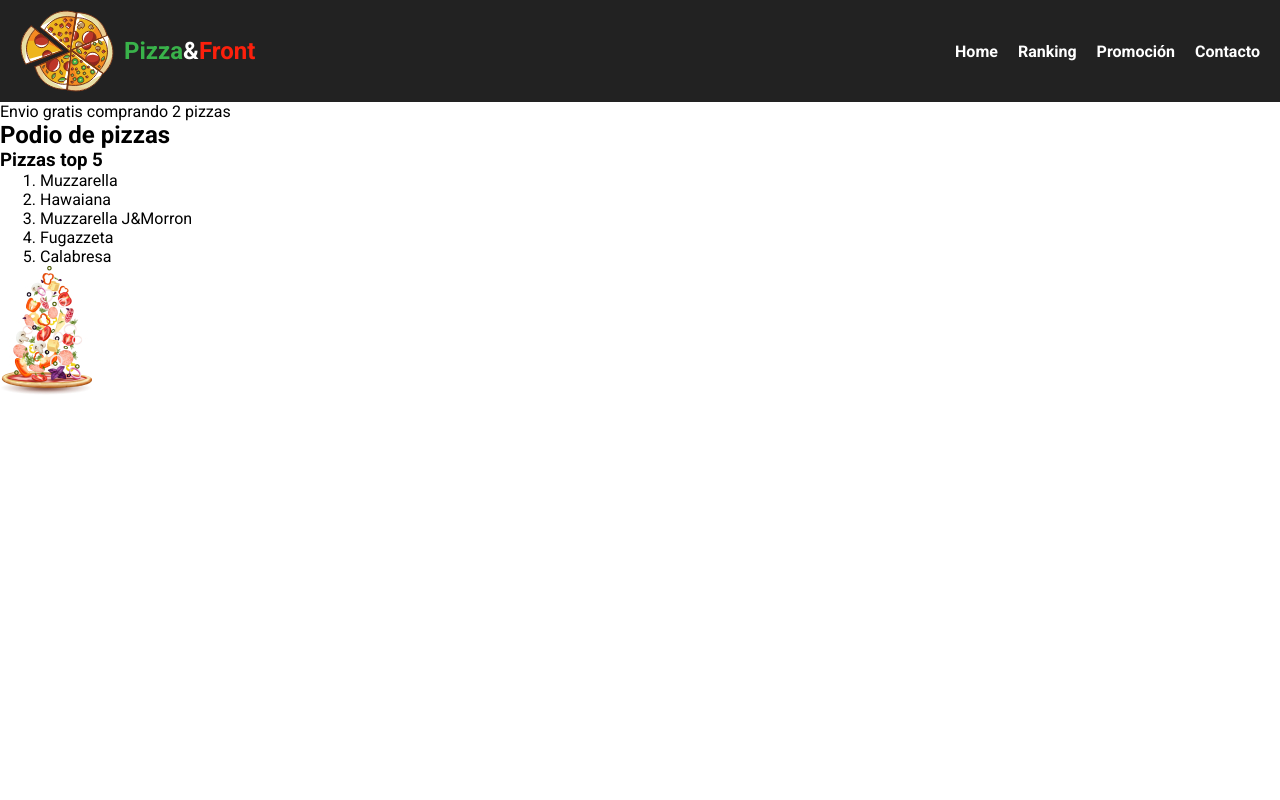
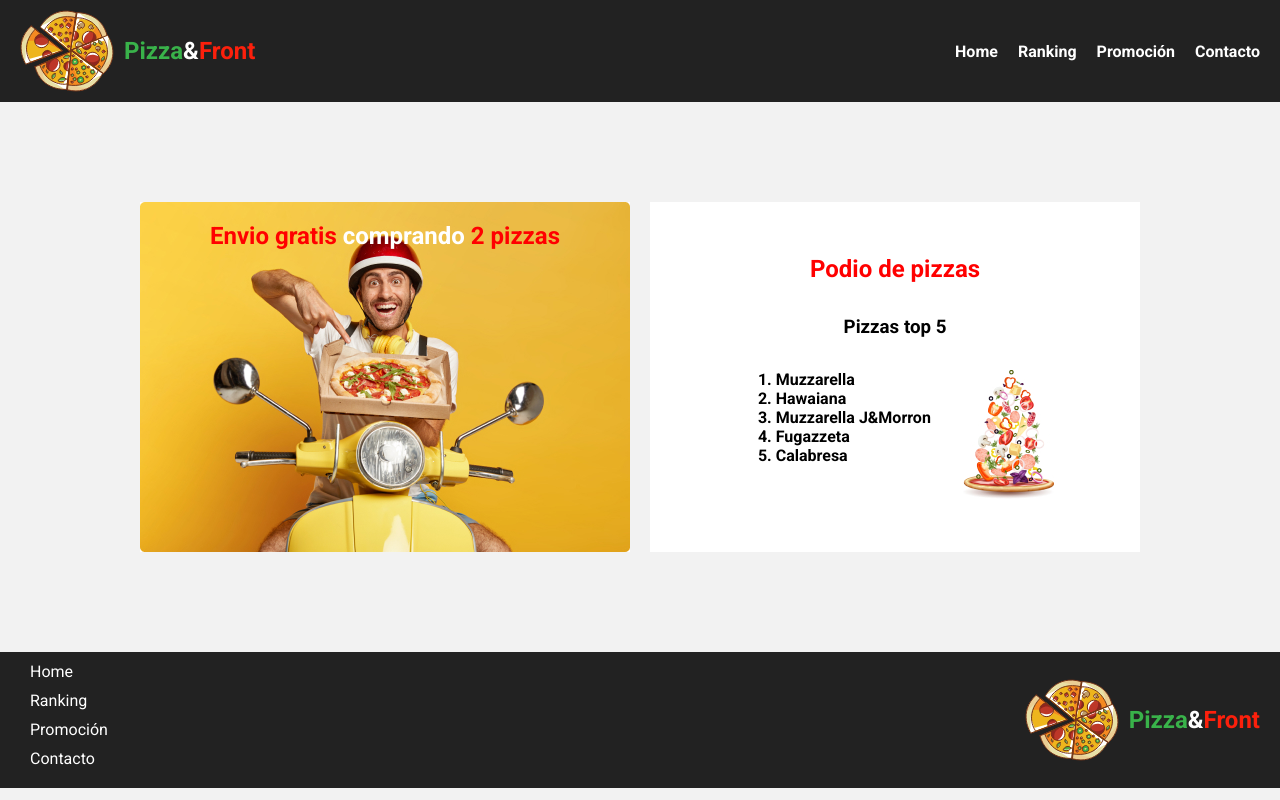
Before and after one commit to Franco-luque/Pizzeria, a plain HTML site: page index.html in a window 1280 px wide. Drawn offline with Linux system fonts and the light colour scheme.

Commit message:
termina maquetado

```diff
--- a/css/syles.css
+++ b/css/syles.css
@@ -1,13 +1,15 @@
 @import url('https://fonts.googleapis.com/css2?family=Roboto:ital,wght@0,100;0,300;0,400;0,500;0,700;0,900;1,100;1,300;1,400;1,500;1,700;1,900&display=swap');
 body {
     font-family: 'Roboto', sans-serif;
+    background-color: #f2f2f2;
 }
 
 * {
     margin: 0;
+    box-sizing: border-box;
 }
 
-header {
+.barra-logo-nav {
     display: flex;
     justify-content: space-between;
     background-color: #222;
@@ -41,3 +43,63 @@ ul {
 .front {
     color: #fc200c
 }
+
+main {
+    margin: 100px 0;
+    display: flex;
+    gap: 20px;
+    justify-content: center;
+}
+
+.card-izq {
+    background-image: url(../images/delivery.jpg);
+    width: 490px;
+    height: 350px;
+    text-align: center;
+    padding: 20px;
+}
+
+main h2 {
+    font-size: 24px;
+    font-weight: 700;
+    color: red;
+}
+
+.card-izq h2 span {
+    color: white;
+}
+
+.card-der {
+    width: 490px;
+    height: 350px;
+    display: flex;
+    padding: 20px;
+    flex-direction: column;
+    justify-content: space-evenly;
+    align-items: center;
+    background-color: white;
+    font-weight: 700;
+}
+
+.card-der div {
+    display: flex;
+    width: 350px;
+    justify-content: space-around;
+}
+
+.ingredientes {
+    width: 92px;
+    height: 129px;
+}
+
+footer {
+    flex-direction: row-reverse;
+}
+
+footer ul {
+    padding-left: 10px;
+}
+
+footer li {
+    padding-bottom: 10px;
+}
--- a/index.html
+++ b/index.html
@@ -8,7 +8,7 @@
 </head>
 <body>
 
-    <header>
+    <header class="barra-logo-nav">
 
         <div class="logo">
             <img src="./images/VectorPizza.svg" alt="logo de pizza" class="logo-pizza">
@@ -27,11 +27,12 @@
 
     <main>
         <div class="card-izq">
-            <p>Envio gratis comprando 2 pizzas</p>
+            <h2>Envio gratis <span>comprando</span> 2 pizzas</h2>
         </div>
         <div class="card-der">
             <h2>Podio de pizzas</h2>
             <h3>Pizzas top 5</h3>
+            <div>
                 <ol>
                     <li>Muzzarella</li>
                     <li>Hawaiana</li>
@@ -41,7 +42,22 @@
                 </ol>
                 <img src="./images/PizzaFalling.jpg" alt="ingredientes cayendo sobre masa" class="ingredientes">
             </div>
+        </div>
     </main>
+    <footer class="barra-logo-nav">
+        <div class="logo">
+            <img src="./images/VectorPizza.svg" alt="logo de pizza" class="logo-pizza">
+            <span class="pizza">Pizza</span><span class="&">&</span><span class="front">Front</span>
+        </div>
 
+        <nav class="nav-bar">
+            <ul>
+                <li>Home</li>
+                <li>Ranking</li>
+                <li>Promoción</li>
+                <li>Contacto</li>
+            </ul>
+        </nav>
+    </footer>
 </body>
 </html>
```
Lines whose indentation alone changed are shown as unchanged.
